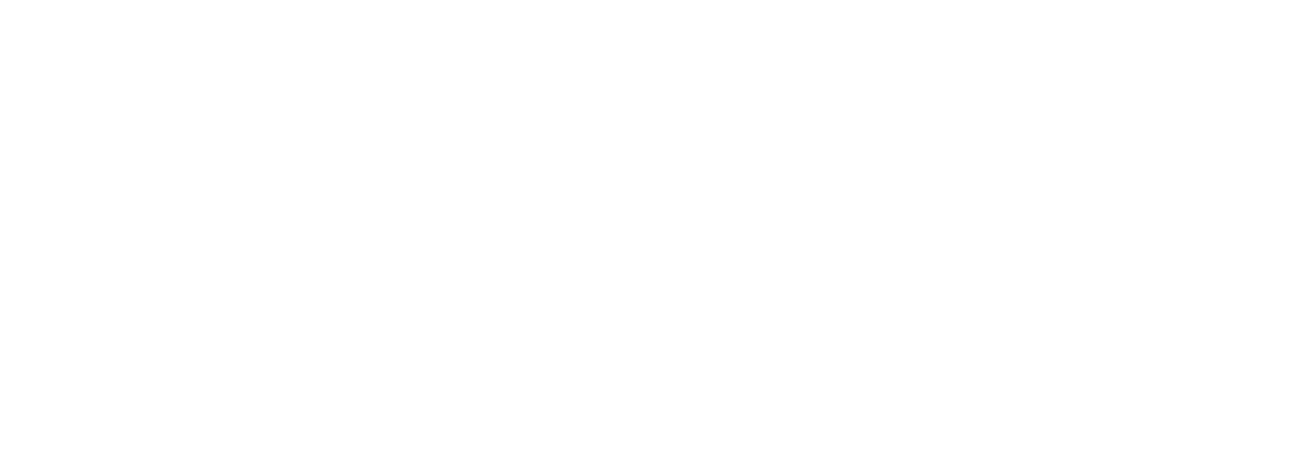
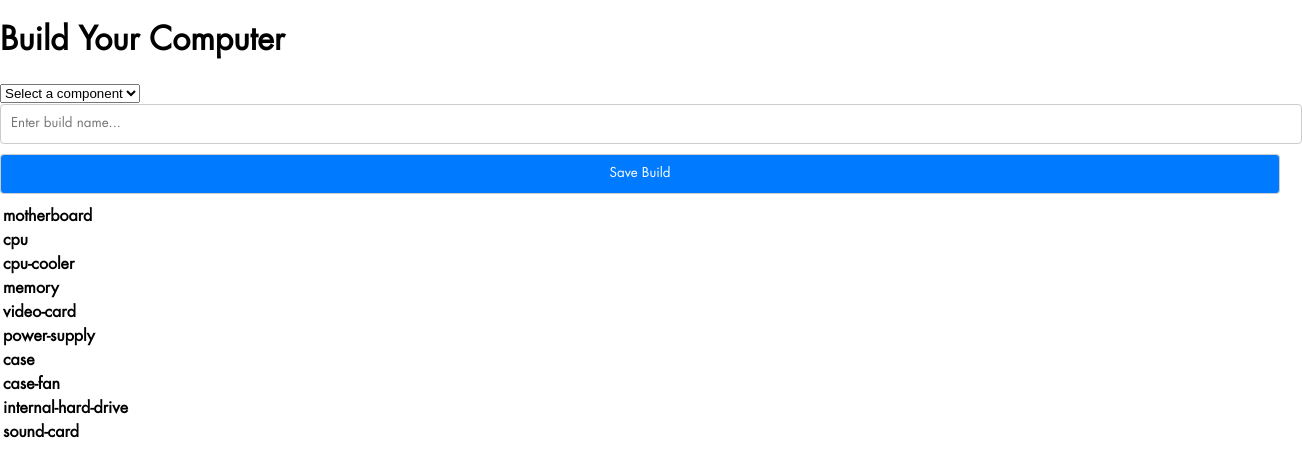
Before and after one commit to WindiLukman/hardwarehaven, a React (Create React App) app: page /build in a window 1280 px wide. Before the commit this address had no page. Shown: the top 476 px of the page, 1302 px wide, since content can reach past the window. Built offline with nearby package versions, Linux system fonts and the light colour scheme.

Commit message:
Added Build Page and necessary routing

```diff
--- a/src/App.js
+++ b/src/App.js
@@ -3,6 +3,7 @@
 import Login from './pages/Login';
 import Register from './pages/Register';
 import Homepage from "./pages/Homepage";
+import Build from "./pages/Build";
 
 const App = () => {
     return (
@@ -11,6 +12,7 @@
                 <Route path="/login" element={<Login />} />
                 <Route path="/register" element={<Register />} />
                 <Route path="/homepage" element={<Homepage />} />
+                <Route path="/build" element={<Build />} />
                 {/* Add more routes for other pages if needed */}
             </Routes>
         </Router>
--- /dev/null
+++ b/src/pages/Build.js
@@ -0,0 +1,111 @@
+import React, { useState, useEffect } from 'react';
+import ReactPaginate from 'react-paginate';
+
+const hardwareTypes = ['motherboard', 'cpu', 'cpu-cooler', 'memory', 'video-card', 'power-supply', 'case', 'case-fan', 'internal-hard-drive', 'sound-card'];
+
+const Build = () => {
+    const [selectedComponents, setSelectedComponents] = useState({});
+    const [currentType, setCurrentType] = useState(null);
+    const [buildName, setBuildName] = useState('');
+    const [componentList, setComponentList] = useState([]);
+    const [searchTerm, setSearchTerm] = useState('');
+    const [currentPage, setCurrentPage] = useState(0);
+    const itemsPerPage = 10;
+
+    useEffect(() => {
+        if (currentType) {
+            fetch(`/database/${currentType}.json`)
+                .then(response => response.json())
+                .then(data => setComponentList(data))
+                .catch(error => console.error('Error fetching components:', error));
+        }
+    }, [currentType]);
+
+    const handleSelectComponent = (componentType, componentValue) => {
+        setSelectedComponents(prevState => ({
+            ...prevState,
+            [componentType]: componentValue
+        }));
+    };
+
+    const handleSaveBuild = () => {
+        // Save the build here
+        console.log('Build saved:', buildName, selectedComponents);
+    };
+
+    const handlePageClick = ({ selected }) => {
+        setCurrentPage(selected);
+    };
+
+    const filteredList = componentList.filter(item => item.name.toLowerCase().includes(searchTerm.toLowerCase()));
+    const pageCount = Math.ceil(filteredList.length / itemsPerPage);
+
+    return (
+        <div>
+            <h1>Build Your Computer</h1>
+            <div>
+                <select onChange={(e) => setCurrentType(e.target.value)}>
+                    <option value="">Select a component</option>
+                    {hardwareTypes.map(type => (
+                        <option key={type} value={type}>
+                            {type}
+                        </option>
+                    ))}
+                </select>
+            </div>
+            {currentType && (
+                <div>
+                    <input
+                        type="text"
+                        placeholder="Search..."
+                        value={searchTerm}
+                        onChange={(e) => setSearchTerm(e.target.value)}
+                    />
+                    <ul>
+                        {filteredList.slice(currentPage * itemsPerPage, (currentPage + 1) * itemsPerPage).map((item, index) => (
+                            <li key={index} onClick={() => handleSelectComponent(currentType, item.name)}>
+                                {item.name}
+                            </li>
+                        ))}
+                    </ul>
+                    <ReactPaginate
+                        previousLabel={'previous'}
+                        nextLabel={'next'}
+                        breakLabel={'...'}
+                        breakClassName={'break-me'}
+                        pageCount={pageCount}
+                        marginPagesDisplayed={2}
+                        pageRangeDisplayed={5}
+                        onPageChange={handlePageClick}
+                        containerClassName={'pagination'}
+                        subContainerClassName={'pages pagination'}
+                        activeClassName={'active'}
+                    />
+                </div>
+            )}
+            <div>
+                <input
+                    type="text"
+                    placeholder="Enter build name..."
+                    value={buildName}
+                    onChange={(e) => setBuildName(e.target.value)}
+                />
+                <button onClick={handleSaveBuild}>
+                    Save Build
+                </button>
+                <table>
+                    <tbody>
+                    {hardwareTypes.map(type => (
+                        <tr key={type}>
+                            <td><strong>{type}</strong></td>
+                            <td>{selectedComponents[type]}</td>
+                        </tr>
+                    ))}
+                    </tbody>
+                </table>
+            </div>
+        </div>
+    );
+};
+
+export default Build;
--- a/src/pages/Homepage.js
+++ b/src/pages/Homepage.js
@@ -1,4 +1,5 @@
 import React, { useState, useEffect } from 'react';
+import { useNavigate } from 'react-router-dom'; // Import useNavigate from react-router-dom
 import '../styles/Homepage.css'; // Import the CSS file
 import ReactPaginate from 'react-paginate'; // Import the react-paginate module
 
@@ -9,6 +10,7 @@
     const [minimizedItems, setMinimizedItems] = useState([]);
     const [currentPage, setCurrentPage] = useState(1);
     const [itemsPerPage] = useState(10); // Number of items to display per page
+    const navigate = useNavigate(); // Initialize the useNavigate hook
 
     // List of hardware types
     const hardwareTypes = ['case', 'case-accessory', 'case-fan', 'cpu', 'cpu-cooler', 'external-hard-drive', 'fan-controller', 'headphones', 'internal-hard-drive', 'keyboard', 'memory', 'monitor', 'motherboard', 'mouse', 'optical-drive', 'os', 'power-supply', 'sound-card', 'speakers', 'thermal-paste', 'ups', 'video-card', 'webcam', 'wired-network-card', 'wireless-network-card'];
@@ -41,7 +43,7 @@
 
     const handlePageClick = (data) => {
         let selected = data.selected;
-        setCurrentPage(selected+1);
+        setCurrentPage(selected + 1);
     };
 
     const toggleMinimized = (index) => {
@@ -50,6 +52,10 @@
             newMinimizedItems[index] = !newMinimizedItems[index];
             return newMinimizedItems;
         });
+    };
+
+    const handleBuildButtonClick = () => {
+        navigate('/build'); // Navigate to the build page
     };
 
     return (
@@ -71,7 +77,7 @@
                 </div>
                 <div className="list-container">
                     <ul className="hardware-list">
-                        {filteredItems.slice((currentPage-1)*itemsPerPage, currentPage*itemsPerPage).map((item, index) => (
+                        {filteredItems.slice((currentPage - 1) * itemsPerPage, currentPage * itemsPerPage).map((item, index) => (
                             <li key={index}>
                                 <div onClick={() => toggleMinimized(index)} className="item-header">
                                     <strong>{item.name}</strong>
@@ -105,6 +111,12 @@
                         activeClassName={'active'}
                     />
                 </div>
+                {/* Button for navigation to build page */}
+                <div className="build-button-container">
+                    <button onClick={handleBuildButtonClick} className="build-button">
+                        Go to Build Page
+                    </button>
+                </div>
             </div>
         </div>
     );
```
